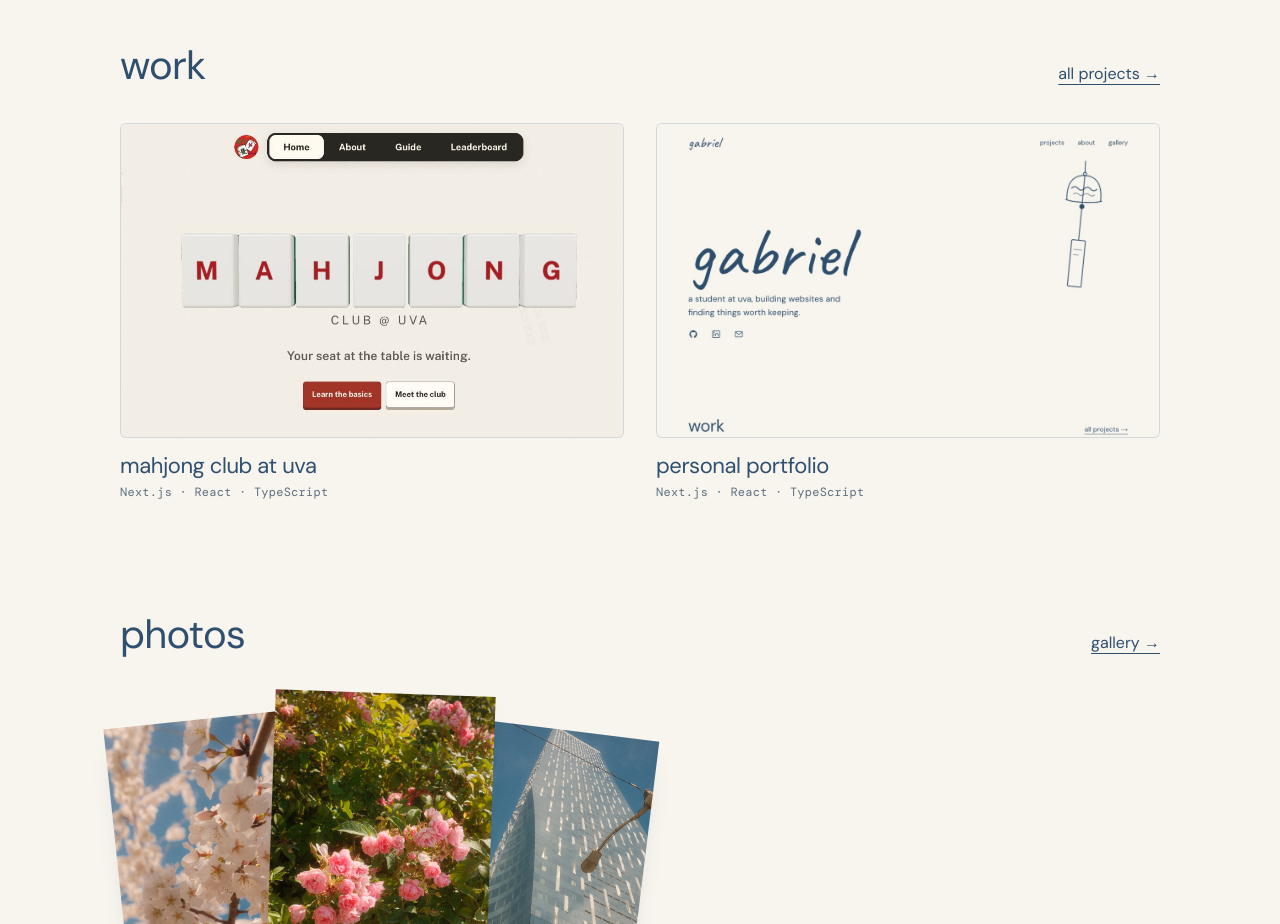
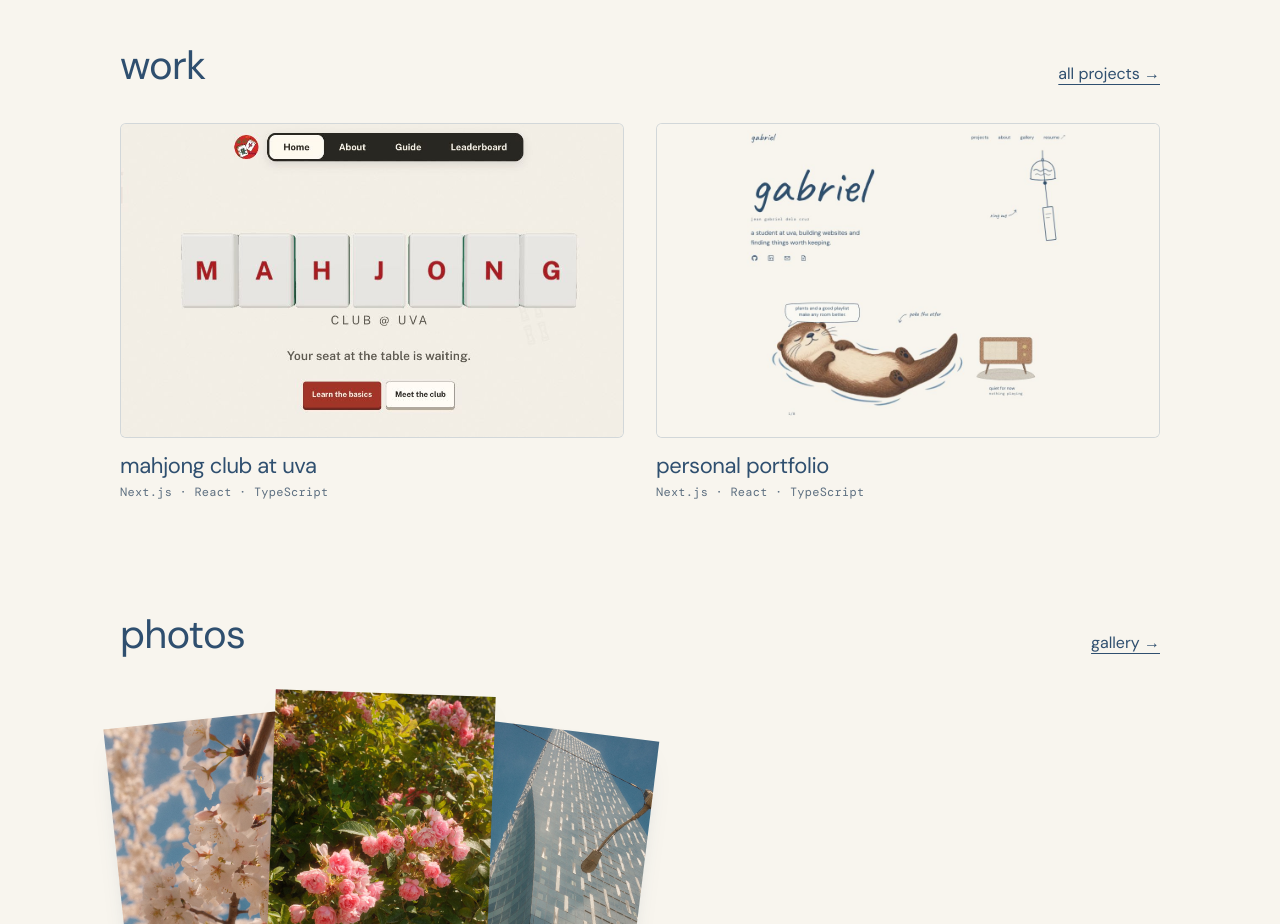
Before and after one commit to gdcruz0911/portfolio, a Next.js app: page / in a window 1280 px wide. Shown: the part 1040-1964 px from the top of the page. Built offline with nearby package versions, Linux system fonts and the light colour scheme; no server answers.

Commit message:
chore(projects): new portfolio preview with the otter pond

```diff
--- a/src/data/content.ts
+++ b/src/data/content.ts
@@ -29,7 +29,7 @@ export const projects: Project[] = [
   },
   {
     title: "personal portfolio",
-    preview: { src: "/projects/portfolio-japandi.jpg", width: 1400, height: 740 },
+    preview: { src: "/projects/portfolio-home.jpg", width: 1400, height: 740 },
     description: "a home for my projects, photographs, and a little of what i enjoy. built with responsive layouts, a Spotify now-playing widget, and a sleeping otter.",
     tech: ["Next.js", "React", "TypeScript", "Tailwind CSS"],
     demo: "/",
```
Also changed, not shown: public/projects/portfolio-home.jpg (added), public/projects/portfolio-japandi.jpg (deleted).
